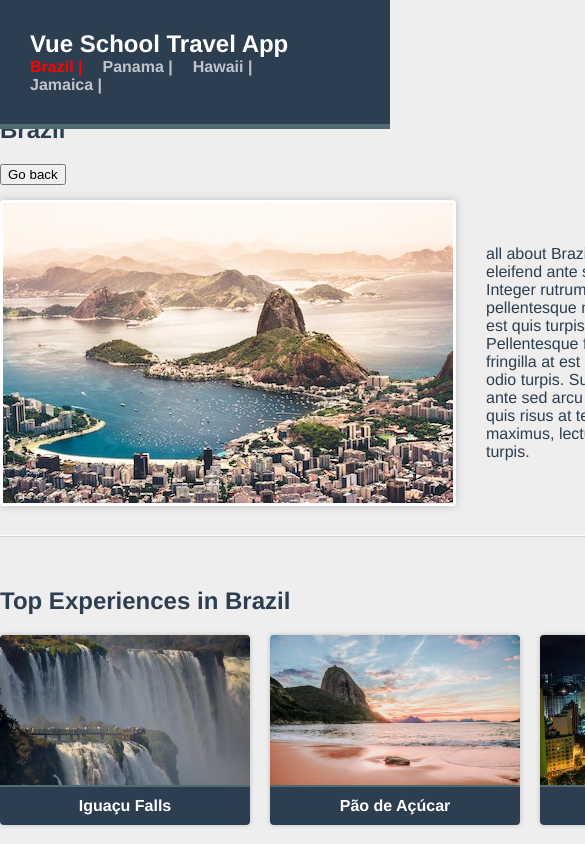
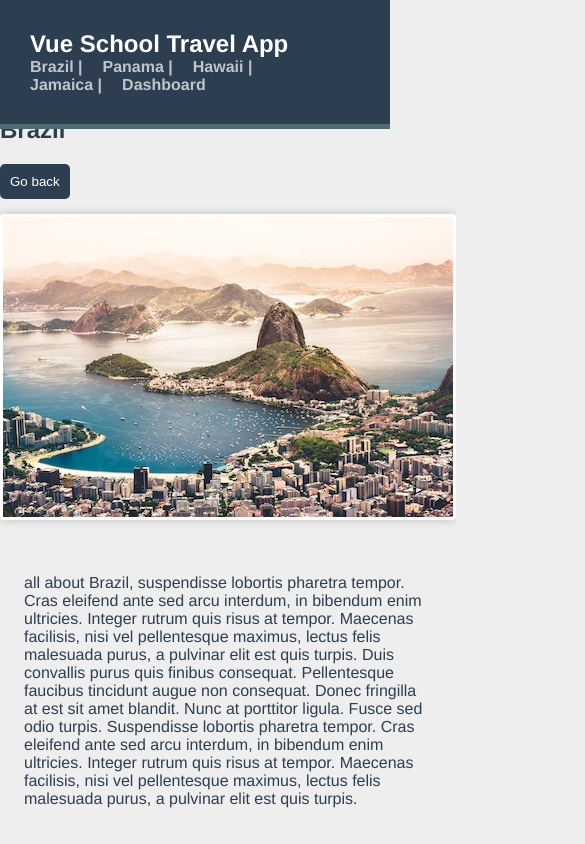
Before and after one commit to E-IckArt/vue-router-training, a Vue app: page /destination/1/brazil in a window 390 px wide. Shown: the top 844 px of the page, 585 px wide, since content can reach past the window. Built offline with nearby package versions, Linux system fonts and the light colour scheme.

Commit message:
Add route Meta Fields to simulate protected routes

```diff
--- a/src/App.vue
+++ b/src/App.vue
@@ -15,7 +15,7 @@
 import TheNavigation from "@/components/TheNavigation.vue";
 
 export default{
-  components: {TheNavigation}
+  components: {TheNavigation, RouterLink, RouterView}
 
 }
 </script>
--- a/src/components/GoBack.vue
+++ b/src/components/GoBack.vue
@@ -1,6 +1,6 @@
 <template>
     <span class="go-back">
-        <button @click="$router.back()">
+        <button @click="$router.back()" class="btn">
         Go back
         </button>
     </span>
--- a/src/components/TheNavigation.vue
+++ b/src/components/TheNavigation.vue
@@ -9,6 +9,7 @@
       >
         {{ destination.name }} |
       </router-link>
+        <router-link :to="{ name:'protected'}">Dashboard</router-link>
     </nav>
   </div>
 </template>
--- a/src/router/index.ts
+++ b/src/router/index.ts
@@ -3,9 +3,21 @@
 import sourceData from '@/data.json'
 
 
-
 const routes = [
     {path: '/', name: 'home', component: Home},
+    {
+        path: '/protected',
+        name: 'protected',
+        component: () => import('@/views/Protected.vue'),
+        meta: {
+            requiresAuth: true,
+        }
+    },
+    {
+        path: '/login',
+        name: 'login',
+        component: () => import('@/views/Login.vue')
+    },
     {
         path: '/destination/:id/:slug',
         name: 'destination.show',
@@ -40,6 +52,7 @@
 ]
 
 const router = createRouter({
+    end: undefined, sensitive: undefined, strict: undefined,
     history: createWebHistory(import.meta.env.BASE_URL),
     //linkActiveClass: "active", // Usefull to custom active link Classname
     routes,
@@ -50,4 +63,10 @@
     }
 })
 
+router.beforeEach((to, from) => {
+    if (to.meta.requiresAuth && !window.user) {
+        // Need to login if not already logged in
+        return { name: 'login' }
+    }
+})
 export default router
--- a/src/views/DestinationShow.vue
+++ b/src/views/DestinationShow.vue
@@ -51,4 +51,28 @@
 
 <style scoped>
 
+.destination,
+.experiences {
+    display: flex;
+    flex-flow: column wrap;
+}
+
+.cards {
+    flex-wrap: wrap;
+    justify-content: space-evenly;
+}
+
+p {
+    margin: 1.5rem;
+}
+
+@media screen and (max-width: 750px) {
+    .destination-details {
+       flex-direction: column;
+        justify-content: center;
+        align-items: center;
+    }
+}
+
+
 </style>
--- /dev/null
+++ b/src/views/Login.vue
@@ -0,0 +1,39 @@
+<template>
+<div class="login">
+    <form class="form" @submit.prevent="login">
+        <h1>Login</h1>
+        <label for="username">Username</label>
+        <input v-model="username" name="username" type="text" class="input">
+        <label for="password">Password</label>
+        <input v-model="password" name="password" type="text" class="input">
+        <button class="btn">Login</button>
+    </form>
+</div>
+</template>
+
+<script>
+export default {
+    // eslint-disable-next-line vue/multi-word-component-names
+    name: "Login",
+    data() {
+        return {
+            username: '',
+            password: '',
+        }
+    },
+    methods: {
+        login() {
+            // Auth user against API in a real app
+
+            // From now :
+            window.user = this.username;
+
+            this.$router.push({ name: 'protected'});
+        }
+    }
+}
+</script>
+
+<style scoped>
+
+</style>
--- /dev/null
+++ b/src/views/Protected.vue
@@ -0,0 +1,27 @@
+<template>
+<h1>Greetings {{ username }}</h1>
+  <button @click="logout" class="btn">Log out</button>
+</template>
+
+<script>
+export default {
+    // eslint-disable-next-line vue/multi-word-component-names
+    name: "Protected",
+    data() {
+        return {
+            username: window.user,
+        }
+    },
+    methods: {
+        logout() {
+            window.user = null
+            this.$router.push({ path: '/' })
+        }
+    }
+
+}
+</script>
+
+<style scoped>
+
+</style>
```
